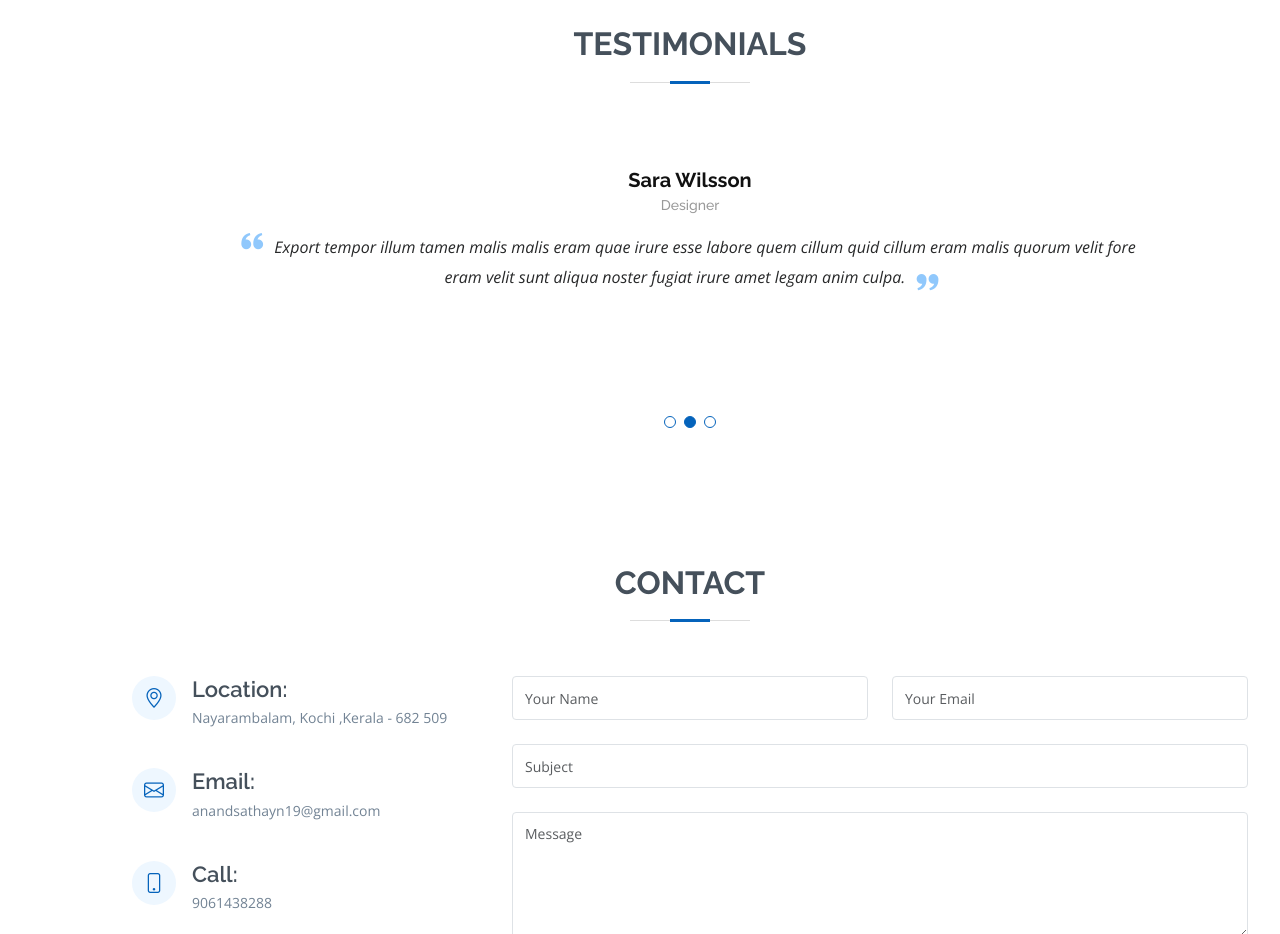
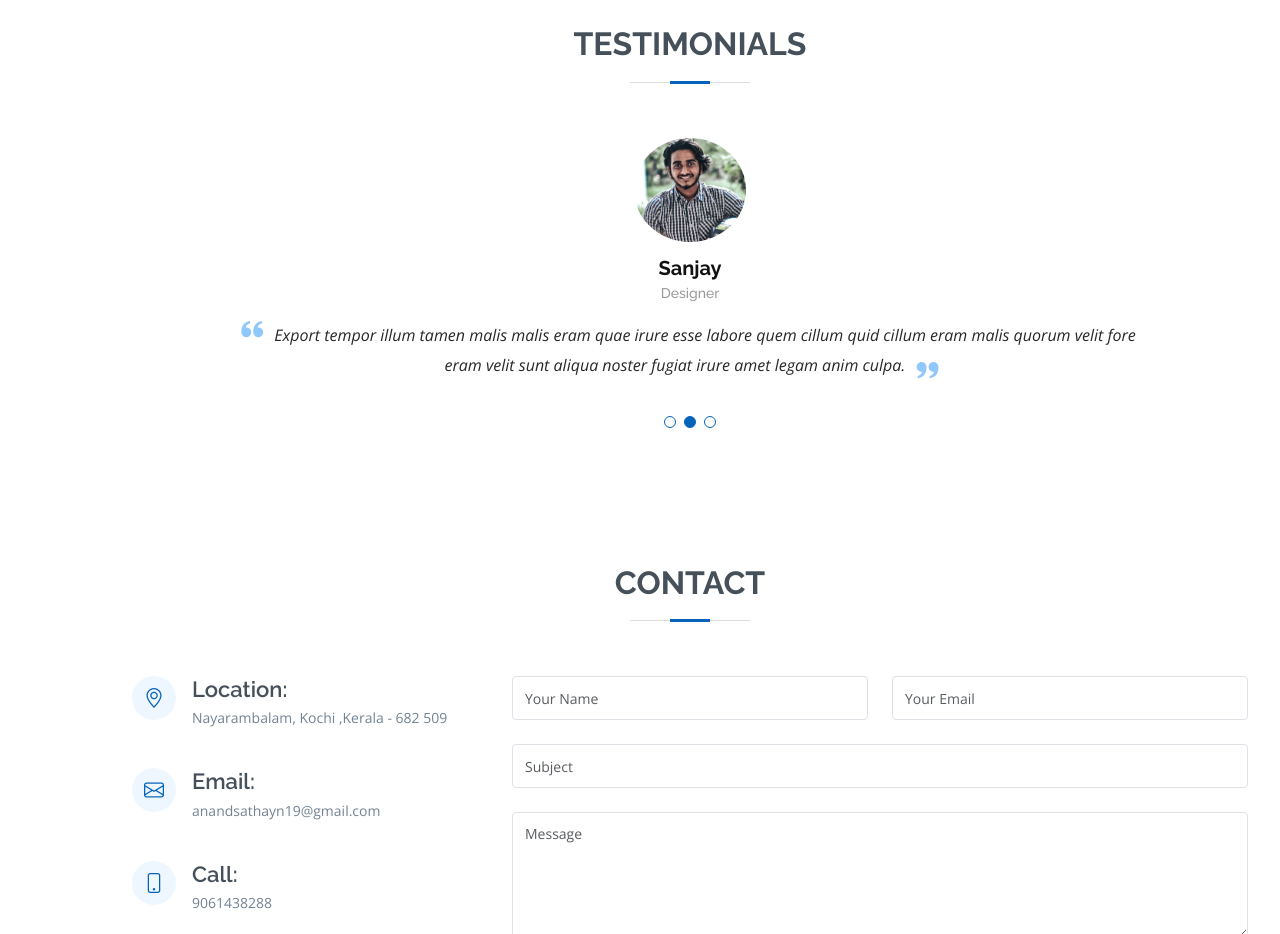
Before and after one commit to anand-m-s/Portfolio, a plain HTML site: page index.html in a window 1280 px wide. Shown: the part 4700-5634 px from the top of the page. Drawn offline with nearby package versions, Linux system fonts and the light colour scheme.

Commit message:
added a pic

```diff
--- a/index.html
+++ b/index.html
@@ -586,8 +586,8 @@
 
             <div class="swiper-slide">
               <div class="testimonial-item">
-                <img src="assets/img/testimonials/testimonials-2.jpg" class="testimonial-img" alt="">
-                <h3>Sara Wilsson</h3>
+                <img src="assets/img/testimonials2.jpg" class="testimonial-img" alt="">
+                <h3>Sanjay</h3>
                 <h4>Designer</h4>
                 <p>
                   <i class="bx bxs-quote-alt-left quote-icon-left"></i>
```
Also changed, not shown: assets/img/testimonials2.jpg (added).
